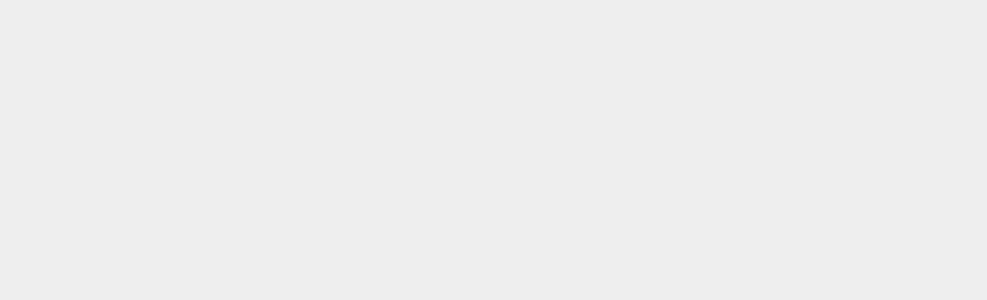
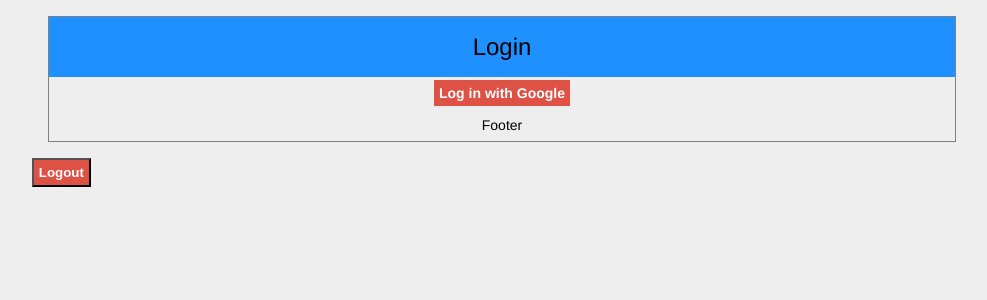
Before and after one commit to kjwallac/LifeDash, a React (Create React App) app in the folder client/: page / in a window 1280 px wide. Shown: the top 300 px of the page, without its empty margins (138-1125 px from the left). Built offline with nearby package versions, Linux system fonts and the light colour scheme; no server answers.

Commit message:
added box-sizing to css

```diff
--- a/client/package.json
+++ b/client/package.json
@@ -9,6 +9,7 @@
     "@testing-library/jest-dom": "^5.12.0",
     "@testing-library/react": "^11.2.6",
     "@testing-library/user-event": "^12.8.3",
+    "axios": "^0.21.1",
     "qrcode.react": "^1.0.1",
     "react": "^17.0.2",
     "react-dom": "^17.0.2",
--- a/client/src/App.js
+++ b/client/src/App.js
@@ -18,7 +18,7 @@
         <Route exact path="/profile">
           <Profile />
         </Route>
-        <Route exact path="/login">
+        <Route exact path="/">
           <Login />
         </Route>
       </Switch>
--- a/client/src/index.css
+++ b/client/src/index.css
@@ -1,3 +1,7 @@
+* {
+  box-sizing: border-box;
+}
+
 body {
   margin: 0;
   font-family: -apple-system, BlinkMacSystemFont, 'Segoe UI', 'Roboto', 'Oxygen',
```
Also changed, not shown: 1 other file (tests, documents, lock files or other folders).
